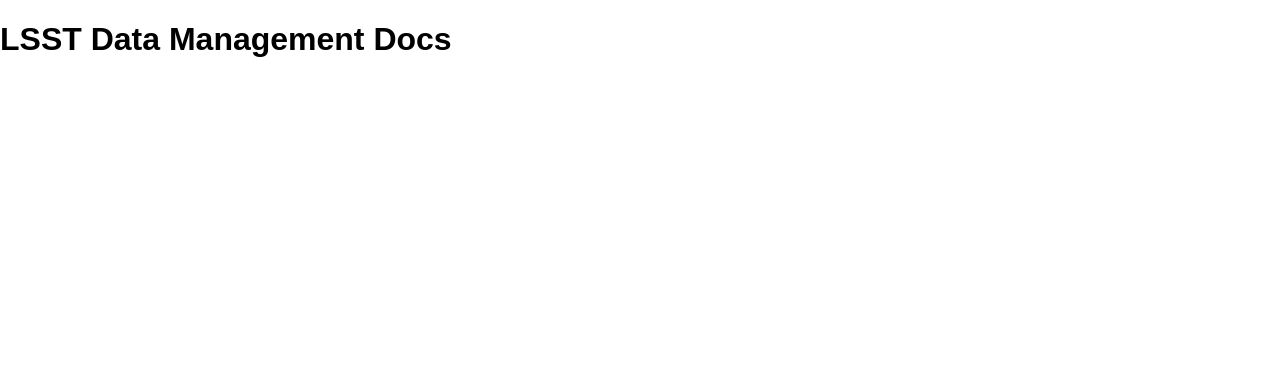
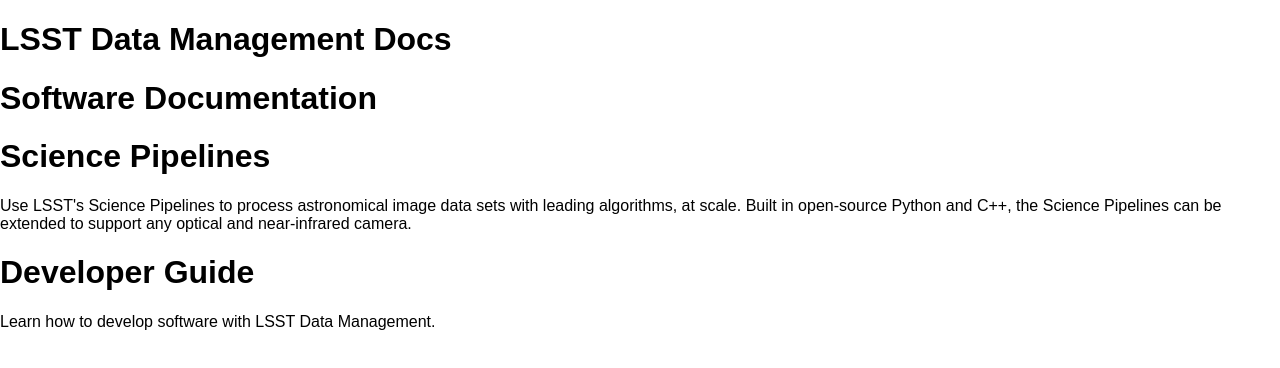
Before and after one commit to lsst-sqre/docs.lsst.io, a website: page src/index.html in a window 1280 px wide. Drawn offline with nearby package versions, Linux system fonts and the light colour scheme; files that its build step writes are made by us from their sources.

Commit message:
Markup sketch for index.html

```diff
--- a/src/index.html
+++ b/src/index.html
@@ -7,7 +7,25 @@
 </head>
 
 <body>
-  <h1>LSST Data Management Docs</h1>
+
+<header class="page-head">
+  <h1 class="page-head__h1">LSST Data Management Docs</h1>
+</header>
+
+<section>
+
+<h1>Software Documentation</h1>
+
+<section>
+<h1>Science Pipelines</h1>
+<p>Use LSST's Science Pipelines to process astronomical image data sets with leading algorithms, at scale. Built in open-source Python and C++, the Science Pipelines can be extended to support any optical and near-infrared camera.</p>
+
+<h1>Developer Guide</h1>
+<p>Learn how to develop software with LSST Data Management.</p>
+</section>
+
+</section>
+
 </body>
 
 </html>
```
